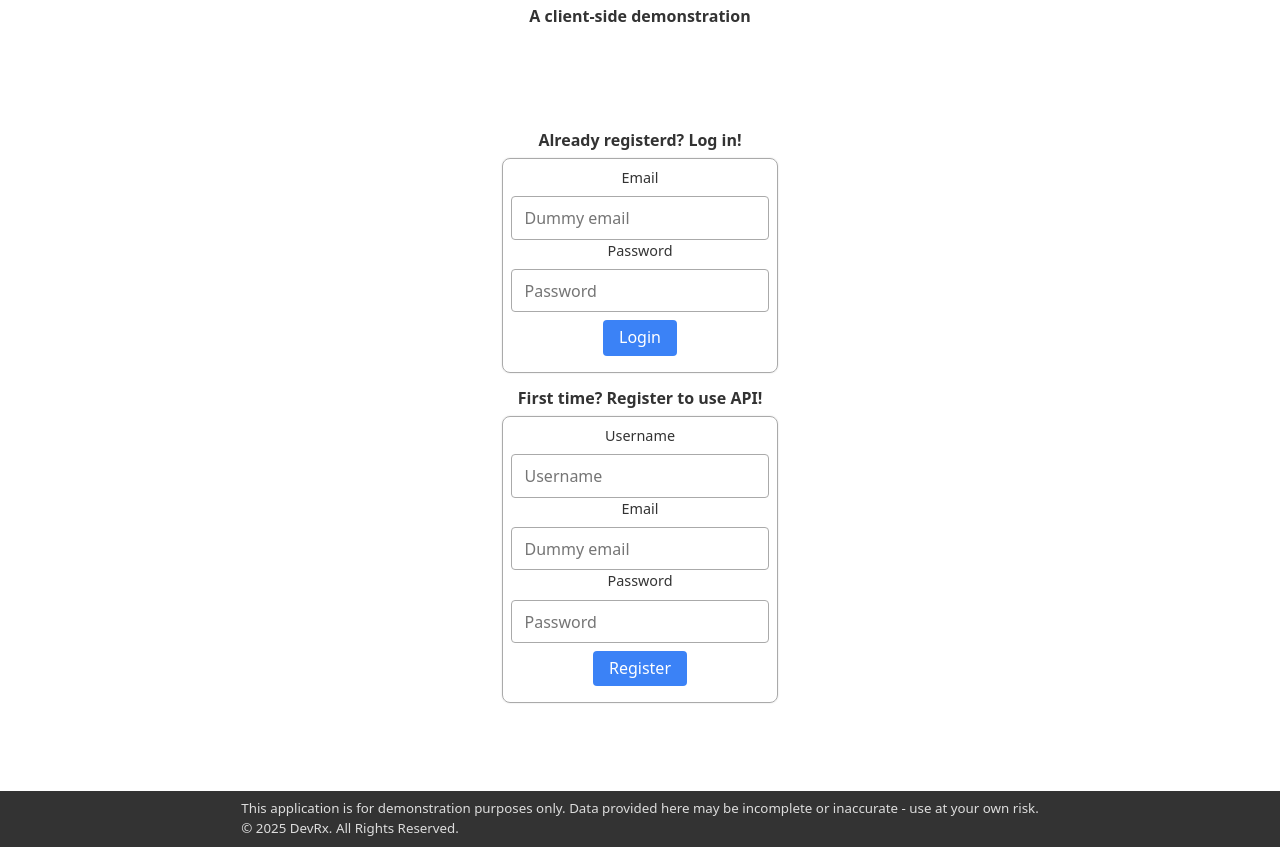
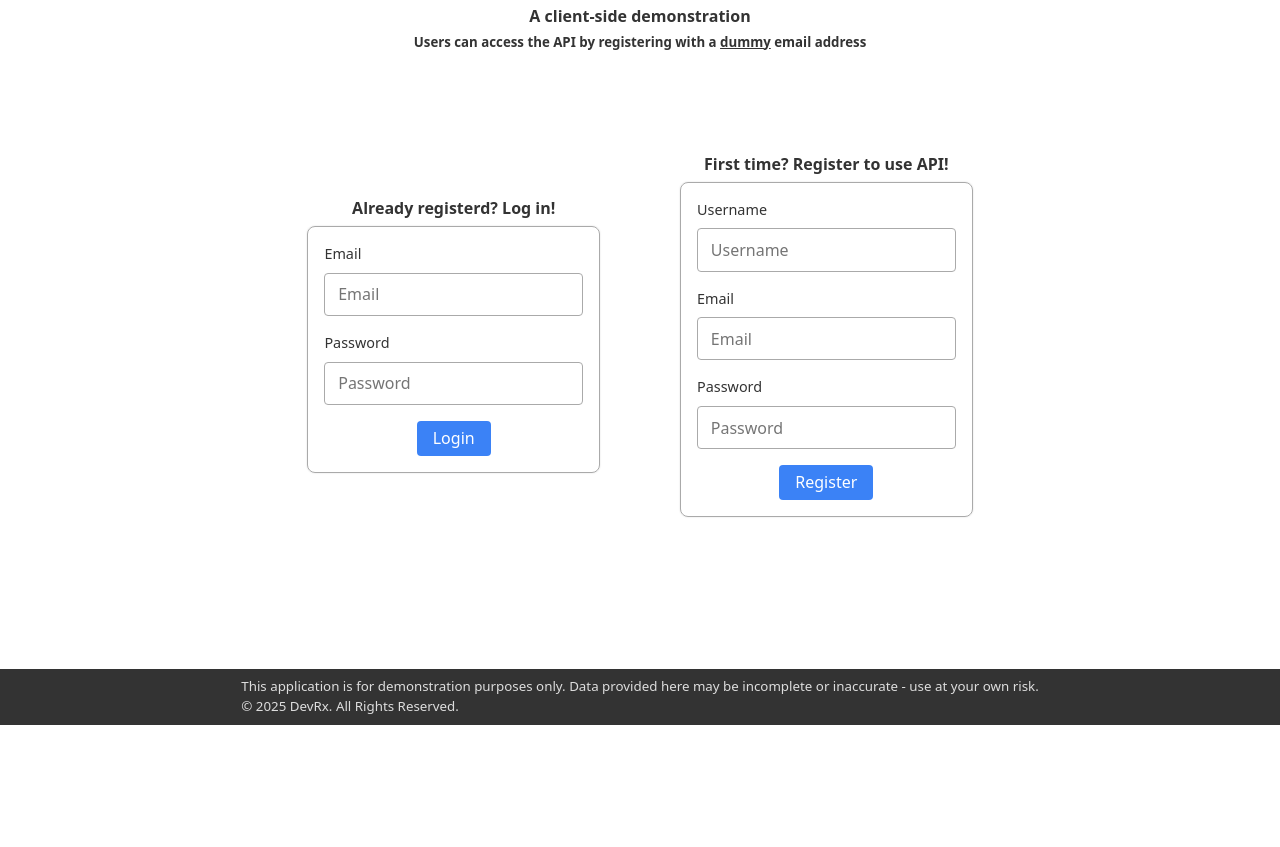
Before and after one commit to farhank08/todo-list-api, a website: page public/views/login.html in a window 1280 px wide. Shown: the part 75-922 px from the top of the page. After the commit the page ends 800 px from the top, so only its background shows below. Drawn offline with nearby package versions, Linux system fonts and the light colour scheme.

Commit message:
Minor changes to html formatting

```diff
--- a/public/views/login.html
+++ b/public/views/login.html
@@ -25,21 +25,25 @@
 			<div class="container">
 				<h1 id="logo"><a href="/">Todo List API</a></h1>
 				<h4>A client-side demonstration</h4>
+				<h5>Users can access the API by registering with a <u>dummy</u> email address</h5>
 			</div>
 		</header>
 		<main>
 			<div class="container">
-				<div class="container forms-row">
+				<div class="container row gap-medium">
 					<div class="container form">
 						<h4>Already registerd? Log in!</h4>
 						<form id="login-form">
+							<div class="container input">
 								<label for="email-input">Email</label>
 								<input
 									name="email"
 									type="email"
-								placeholder="Dummy email"
+									placeholder="Email"
 									required
 								/>
+							</div>
+							<div class="container input">
 								<label for="password-input">Password</label>
 								<input
 									name="password"
@@ -47,6 +51,7 @@
 									placeholder="Password"
 									required
 								/>
+							</div>
 							<button
 								id="login-button"
 								type="submit"
@@ -58,6 +63,7 @@
 					<div class="container form">
 						<h4>First time? Register to use API!</h4>
 						<form id="register-form">
+							<div class="container input">
 								<label for="username-input">Username</label>
 								<input
 									name="name"
@@ -65,13 +71,17 @@
 									placeholder="Username"
 									required
 								/>
+							</div>
+							<div class="container input">
 								<label for="email-input">Email</label>
 								<input
 									name="email"
 									type="email"
-								placeholder="Dummy email"
+									placeholder="Email"
 									required
 								/>
+							</div>
+							<div class="container input">
 								<label for="password-input">Password</label>
 								<input
 									name="password"
@@ -79,6 +89,7 @@
 									placeholder="Password"
 									required
 								/>
+							</div>
 							<button
 								id="register-button"
 								type="submit"
```
Lines whose indentation alone changed are shown as unchanged.
